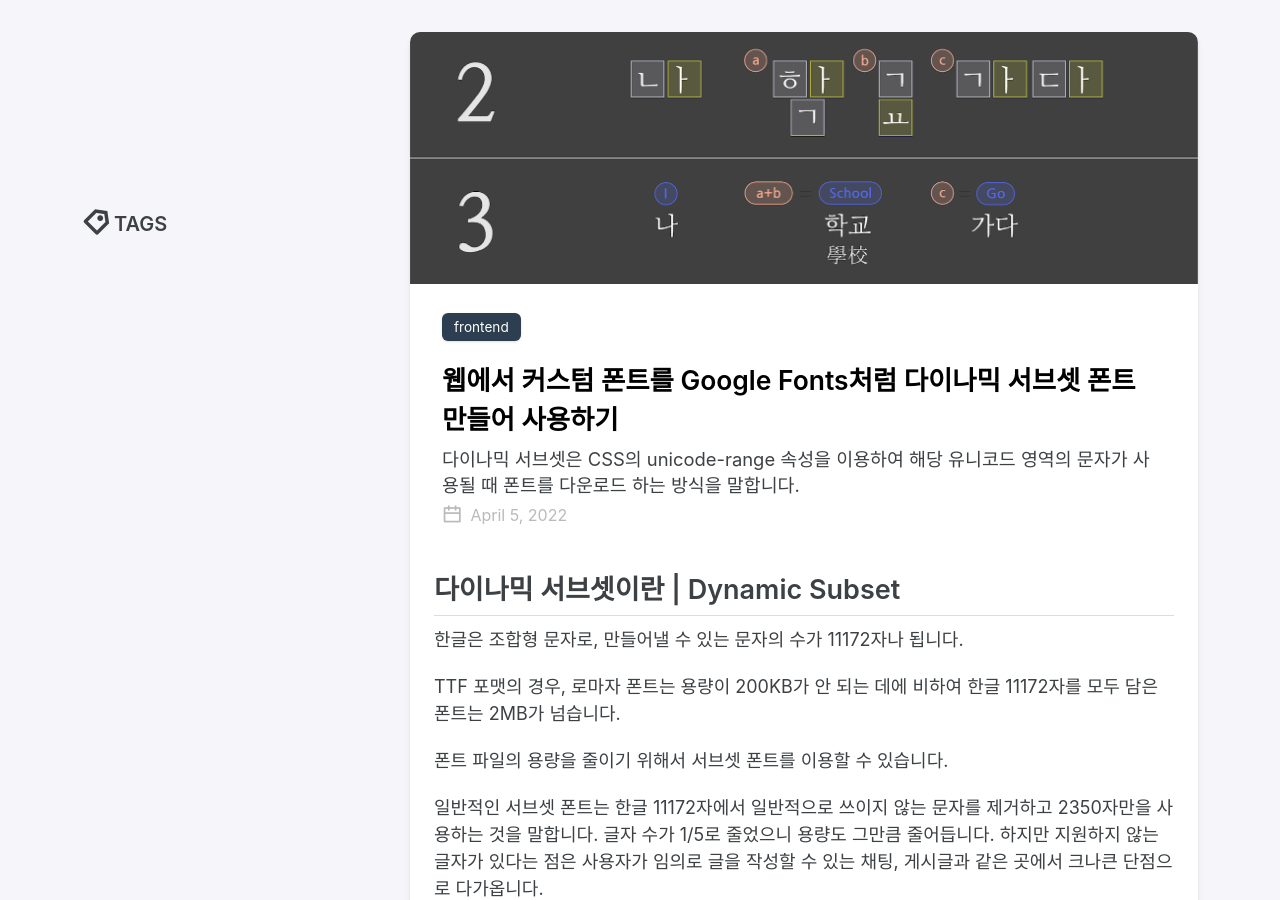
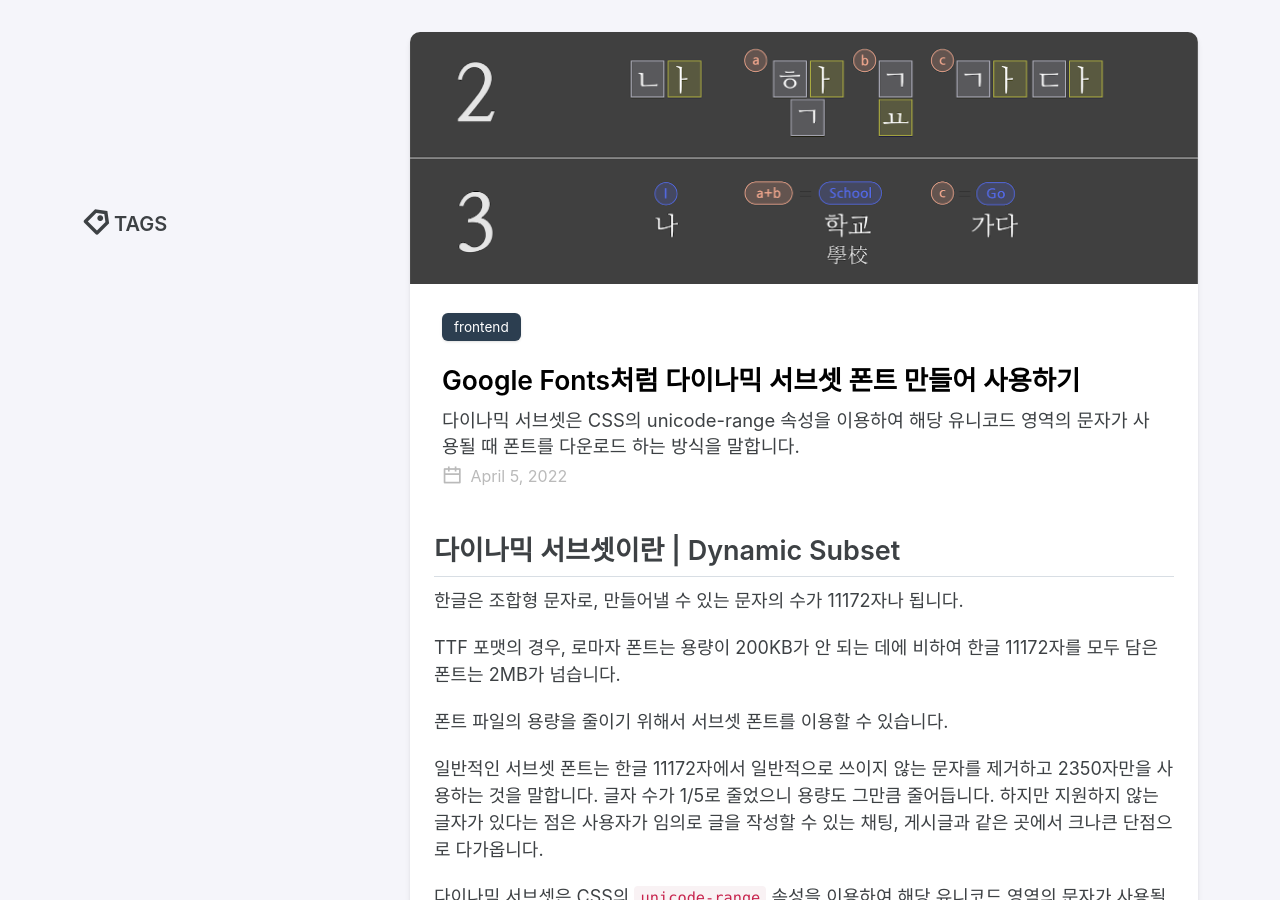
Before and after one commit to leetaewook/leetaewook.github.io, a Jekyll site: the page built from _posts/2022-04-05-dynamic-subset-font.md, in a window 1280 px wide and 900 px high. Built offline with Jekyll 4.4.1, drawn with Linux system fonts in a browser that asks for light colours; some web fonts are replaced; comment, search, counter and statistics services are not loaded.

Commit message:
Change post title

```diff
--- a/_posts/2022-04-05-dynamic-subset-font.md
+++ b/_posts/2022-04-05-dynamic-subset-font.md
@@ -1,5 +1,5 @@
 ---
-title: 웹에서 커스텀 폰트를 Google Fonts처럼 다이나믹 서브셋 폰트 만들어 사용하기
+title: Google Fonts처럼 다이나믹 서브셋 폰트 만들어 사용하기
 description: 다이나믹 서브셋은 CSS의 unicode-range 속성을 이용하여 해당 유니코드 영역의 문자가 사용될 때 폰트를 다운로드 하는 방식을 말합니다.
 tags: [frontend]
 cover: '/images/dynamic-subset-font/cover.png'
```
